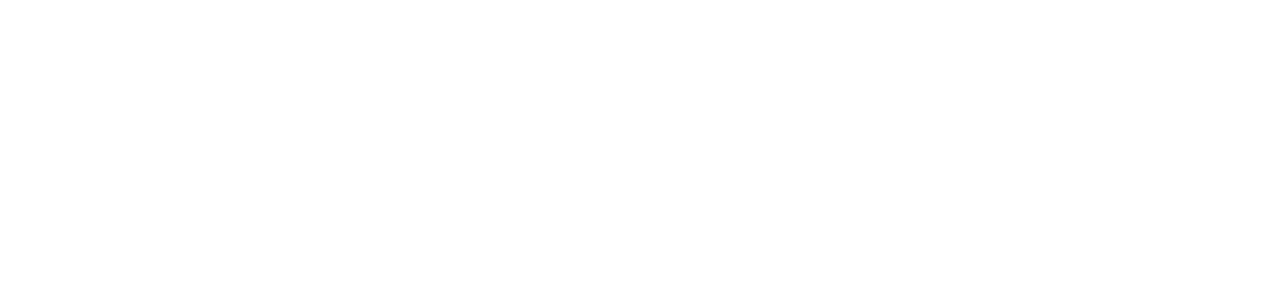
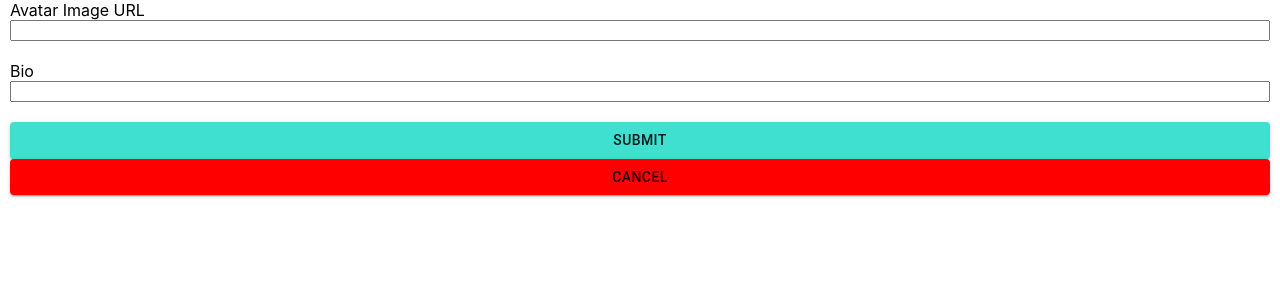
Before and after one commit to ttheolier/firepit, a React (Create React App) app: page /avatarbio in a window 1280 px wide. Shown: the top 300 px of the page. Built offline with nearby package versions, Linux system fonts and the light colour scheme.

Commit message:
Can change bio and avatar of an account

```diff
--- a/src/About.css
+++ b/src/About.css
@@ -7,6 +7,7 @@
 
 }
 .about_description{
+    padding-left:5px;
     flex: .75;
     /*padding: 10px;*/
     /*background-color: grey;*/
--- a/src/About.js
+++ b/src/About.js
@@ -2,11 +2,14 @@
 import Sidebar from "./Sidebar";
 import './About.css';
 
-function About(){
+function About({auth}){
+    const loggedInUser = localStorage.getItem("user");
+    if (loggedInUser === null)
+    {
         return(
             <div className = "about">
                 {/*Sidebar */}
-            <Sidebar/>
+                <Sidebar auth = {false}/>
                 <div className = "about_description">
                     <h1>About Us</h1>
                     <p1>Firepit is a project developed by USC students as a short form
@@ -21,5 +24,26 @@
             </div>
         )
     }
+    else
+    {
+        return(
+            <div className = "about">
+                {/*Sidebar */}
+                <Sidebar auth = {true}/>
+                <div className = "about_description">
+                    <h1>About Us</h1>
+                    <p1>Firepit is a project developed by USC students as a short form
+                        social media platform allowing the use of both text and gifs to
+                        convey meaning and ideas. Enjoy our app!
+                    </p1>
+                    <h2>Developers:</h2>
+                    <p2>Thomas Theolier<br/>Ryan Shaw<br/>Aaron Wang<br/>
+                    Anthony Winney<br/>Rahel Yimenu
+                    </p2>
+                </div>
+            </div>
+        )
+    }
+}
 
 export default About;
--- /dev/null
+++ b/src/AvatarBio.css
@@ -0,0 +1,6 @@
+.box{
+    display: flex;
+    flex-direction: column;
+    padding-left:10px;
+    padding-right:10px;
+}
--- /dev/null
+++ b/src/AvatarBio.js
@@ -0,0 +1,50 @@
+import React, {useState} from "react";
+import './AvatarBio.css';
+import Button from '@material-ui/core/Button';
+import { useHistory } from "react-router-dom";
+import db from "./firebase";
+
+function Avatar(){
+    let history = useHistory();
+    const [avatar, setAvatar] = useState("");
+    const [bio, setBio] = useState("");
+    var email = localStorage.getItem('user');
+
+    const HandleSubmit = (e) => {
+        e.preventDefault();
+
+        if (!(avatar==""))
+        {
+            db.collection("accounts").doc(email).update({
+                "avatar": avatar
+            })
+            .then(() => {
+                console.log("Avatar Succesfully updated");
+        });
+        }
+        if (!(bio==""))
+        {
+            db.collection("accounts").doc(email).update({
+                "bio": bio
+            })
+            .then(() => {
+                console.log("Bio successfully updated!");
+        });
+        }
+
+        history.push("/profile")
+    }
+
+    return(
+        <div className = "box">
+            <p>Avatar Image URL</p>
+            <input onChange={(e) => setAvatar(e.target.value)} type="text" id="avatar" name="avatar" value={avatar}></input><br/>
+            <p>Bio</p>
+            <input onChange={(e) => setBio(e.target.value)} type="text" id="bio" name="bio" value = {bio}></input><br/>
+            <Button style={{backgroundColor: "turquoise"}} variant = "contained" backgroundColor = "turquoise" onClick = {HandleSubmit} >Submit</Button>
+            <Button style={{backgroundColor: "red"}} variant = "contained" backgroundColor = "turquoise" href = "profile" >Cancel</Button>
+        </div>
+    )
+}
+
+export default Avatar;
--- a/src/Main.js
+++ b/src/Main.js
@@ -6,6 +6,7 @@
 import Login from '../src/Login';
 import Profile from '../src/Profile';
 import Register from '../src/Register'
+import AvatarBio from '../src/AvatarBio'
 
 const Main = () => {
   return (
@@ -15,6 +16,7 @@
       <Route exact path="/home" component={Home}></Route>
       <Route exact path="/profile" component={Profile}></Route>
       <Route exact path="/register" component={Register}></Route>
+      <Route exact path="/avatarbio" component={AvatarBio}></Route>
     </Switch>
   );
 }
--- a/src/Profile.js
+++ b/src/Profile.js
@@ -131,7 +131,8 @@
                       <div className = "changeAvatar">
                         <h1 id = "username"></h1>
                         <div className = "avatarButton">
-                          <Button>change avatar</Button>
+                            <Button style={{backgroundColor: "turquoise"}}/*color = "primary"*/variant = "contained" href = "avatarbio">change avatar</Button>
+
                         </div>
                       </div>
                       <h2 id = "name"></h2>
--- a/src/Register.js
+++ b/src/Register.js
@@ -23,7 +23,7 @@
                 console.log("Succesful register!")
                 localStorage.setItem('user', email);
                 // ...
-                db.collection("accounts").add({
+                db.collection("accounts").doc(email).set({
                 bio: "Create a bio!",
                 avatar: "",
                 email: email,
--- a/src/Sidebar.css
+++ b/src/Sidebar.css
@@ -10,4 +10,5 @@
 
 .sidebar>Button{
     background-color: turquoise;
+    min-width:50%;
 }
--- a/src/Sidebar.js
+++ b/src/Sidebar.js
@@ -51,7 +51,7 @@
                 {/*Spark Button: placeholder currently */}
                 <SidebarSelect Icon={OfflineBoltOutlinedIcon} text = "spark" link = "spark"/>
 
-                <Button variant = "contained" onClick = {Logout}>logout</Button>
+                <Button variant = "contained" onClick = {Logout} /*fullWidth = {true}*/>logout</Button>
 
 
             </div>
@@ -76,7 +76,7 @@
                 <SidebarSelect Icon = {Home} text = "home" link = "home"/>
 
                 {/*Profile */}
-                <SidebarSelect Icon = {AccountCircleOutlinedIcon} text = "profile" link = "/"/>
+                <SidebarSelect Icon = {AccountCircleOutlinedIcon} text = "profile" link = "/" /*onClick = {alert("You need to be logged in to use tis feature!")}*//>
 
                 <SidebarSelect Icon = {InfoOutlinedIcon} text = "about" link = "about"/>
 
```
Lines whose indentation alone changed are shown as unchanged.
